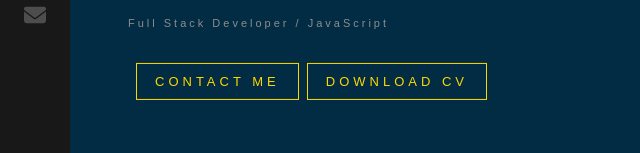
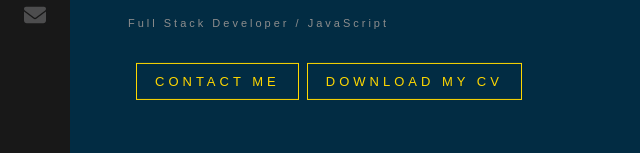
Before and after one commit to MauroMichael/Mauro-s-Portfolio, a React (Create React App) app in the folder mauros-portfolio-react/: page / in a window 1280 px wide. Shown: the part 443-596 px from the top of the page, without its empty margins (0-640 px from the left). Built offline with nearby package versions, Linux system fonts and the light colour scheme.

Commit message:
third-deploy

```diff
--- a/mauros-portfolio-react/src/components/Home/index.js
+++ b/mauros-portfolio-react/src/components/Home/index.js
@@ -63,7 +63,7 @@ const Home = () => {
             rel="noopener noreferrer"
             download="MaurosResume.pdf"
           >
-            DOWNLOAD CV
+            DOWNLOAD MY CV
           </a>
       </div>
     </div>
```
